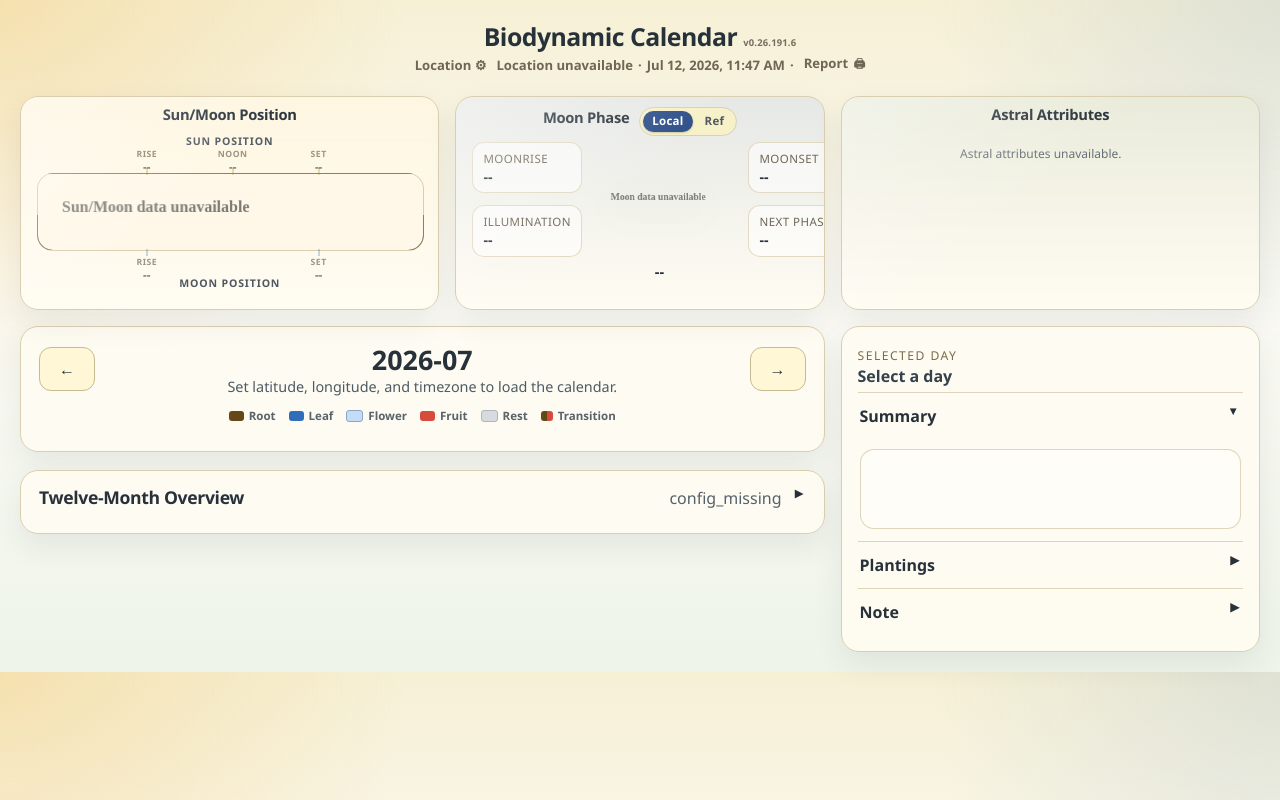
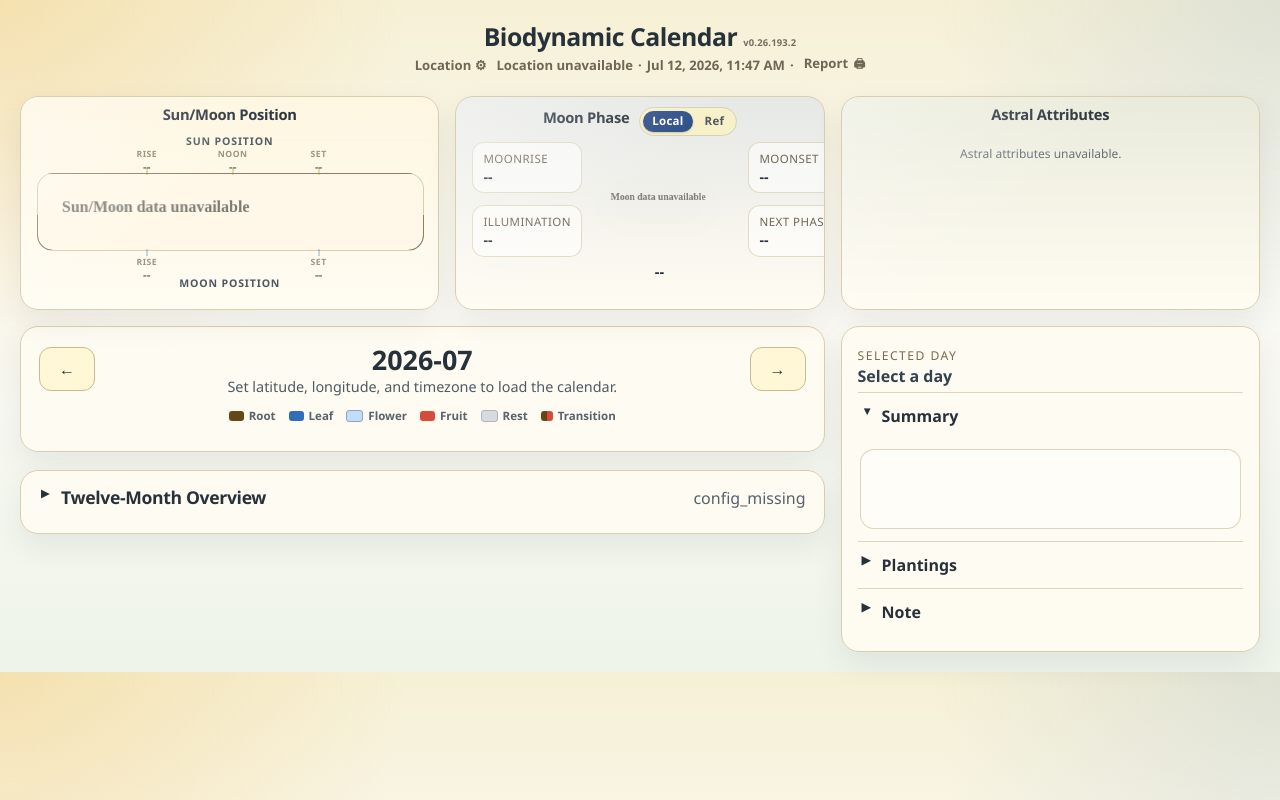
Before and after one commit to mot-yelraf/Biodynamic_Calendar, a FastAPI app: page / in a window 1280 px wide. Run offline with FastAPI, Linux system fonts and the light colour scheme; data that the repository does not hold is empty; some libraries are stand-ins or nearby versions.

Commit message:
Consistant expand/collapse icons

```diff
--- a/pyproject.toml
+++ b/pyproject.toml
@@ -4,7 +4,7 @@ build-backend = "setuptools.build_meta"
 
 [project]
 name = "biodynamic-calendar"
-version = "v0.26.191.6"
+version = "v0.26.193.2"
 description = "Standalone biodynamic calendar library and local web app."
 readme = "README.md"
 requires-python = ">=3.11"
--- a/static/app.css
+++ b/static/app.css
@@ -986,23 +986,33 @@ button:disabled:hover {
 .inspector-section > summary,
 .planting-editor > summary {
   position: relative;
-  padding: 12px 22px 12px 0;
+  padding: 12px 0 12px 22px;
   font-weight: 800;
 }
 
-.inspector-section > summary::after,
-.planting-editor > summary::after,
-.range-head::after {
+.inspector-section > summary::before,
+.planting-editor > summary::before {
   content: "\25B6";
   position: absolute;
-  right: 2px;
+  left: 2px;
   font-size: 0.72rem;
   line-height: 1;
 }
 
-.inspector-section[open] > summary::after,
-.planting-editor[open] > summary::after,
-.range-panel[open] > .range-head::after {
+.inspector-section[open] > summary::before,
+.planting-editor[open] > summary::before {
+  content: "\25BC";
+}
+
+.range-head::before {
+  content: "\25B6";
+  position: absolute;
+  left: 2px;
+  font-size: 0.72rem;
+  line-height: 1;
+}
+
+.range-panel[open] > .range-head::before {
   content: "\25BC";
 }
 
@@ -1248,7 +1258,7 @@ button:disabled:hover {
   gap: 12px;
   align-items: baseline;
   margin-bottom: 0;
-  padding-right: 24px;
+  padding-left: 22px;
 }
 
 .range-head h2 {
```
